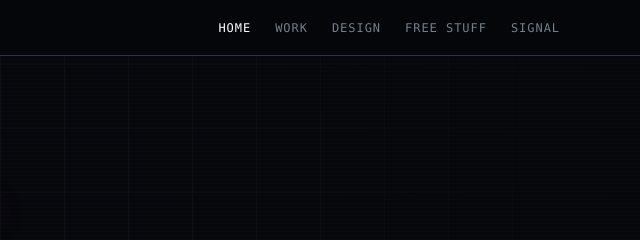
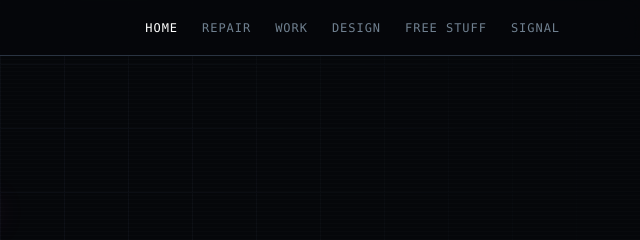
Before and after one commit to ericcotter-sys/fixbroken-site, a website: page public/index.html in a window 1280 px wide. Shown: the top 240 px of the page, 640-1280 px from the left. Drawn offline with Linux system fonts and the light colour scheme; no server answers.

Commit message:
Nav: add Repair link (/ai-product-repair/) to all pages, second slot
Active-class variant on the repair page itself, per nav rules.

Co-Authored-By: Claude Fable 5 <noreply@anthropic.com>

```diff
--- a/public/index.html
+++ b/public/index.html
@@ -838,6 +838,7 @@
       <button class="fb-nav__burger" aria-label="Menu" aria-expanded="false"><span></span><span></span><span></span></button>
       <div class="fb-nav__links">
         <a class="fb-nav__link fb-nav__link--active" href="/">Home</a>
+        <a class="fb-nav__link" href="/ai-product-repair/">Repair</a>
         <a class="fb-nav__link" href="/work/">Work</a>
         <a class="fb-nav__link" href="/design/">Design</a>
         <a class="fb-nav__link" href="/free/">Free stuff</a>
```
Also changed, not shown: public/ai-product-repair/index.html (+1 -0 lines), public/design/generated.html (+1 -0 lines), public/design/index.html (+1 -0 lines), public/free/audit/gsc1lva-/index.html (+1 -0 lines), public/free/audit/index.html (+1 -0 lines), public/free/index.html (+1 -0 lines), public/free/voice-lint/index.html (+1 -0 lines), public/internal/ventures/index.html (+1 -0 lines), public/work/index.html (+1 -0 lines).
